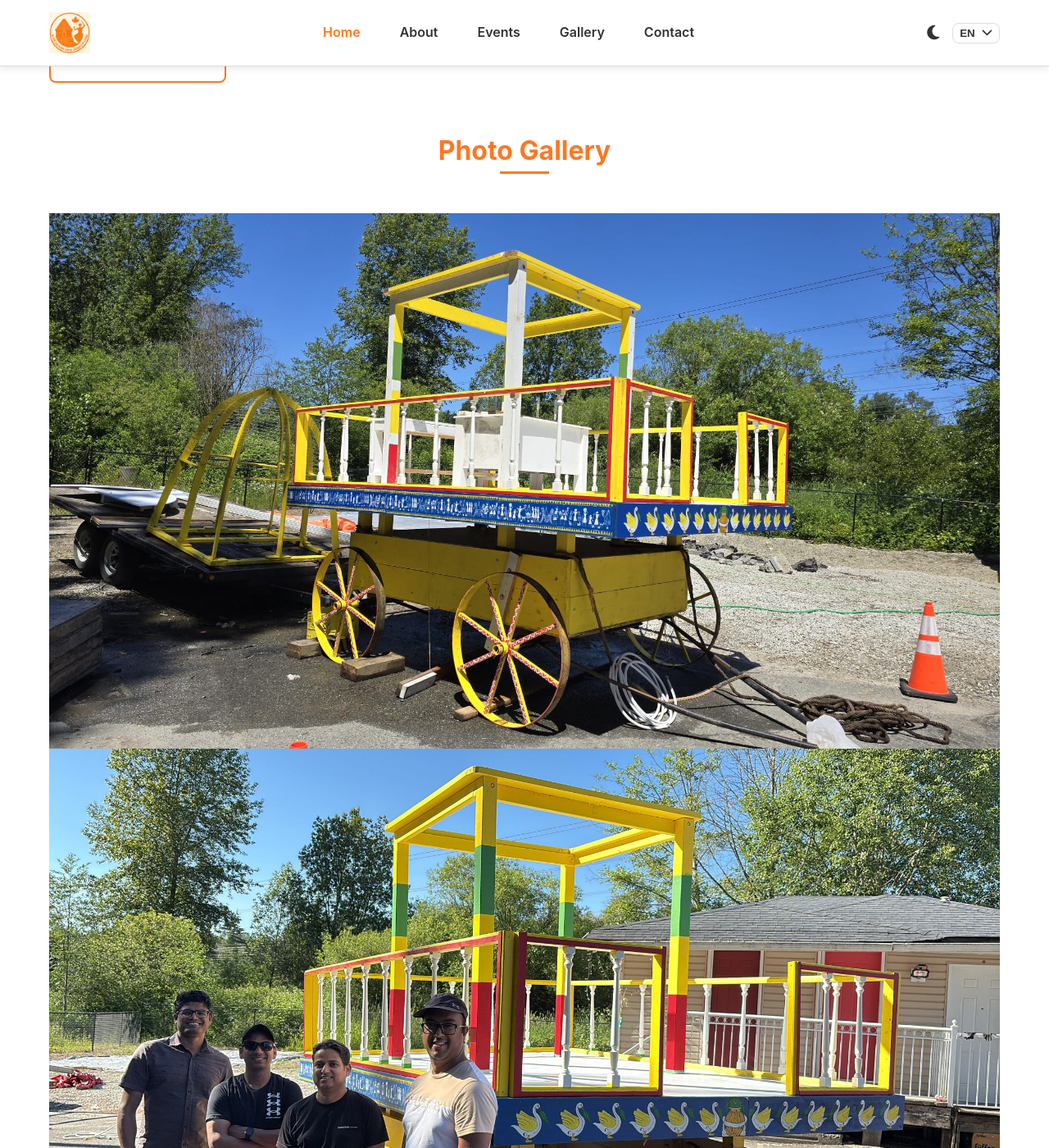
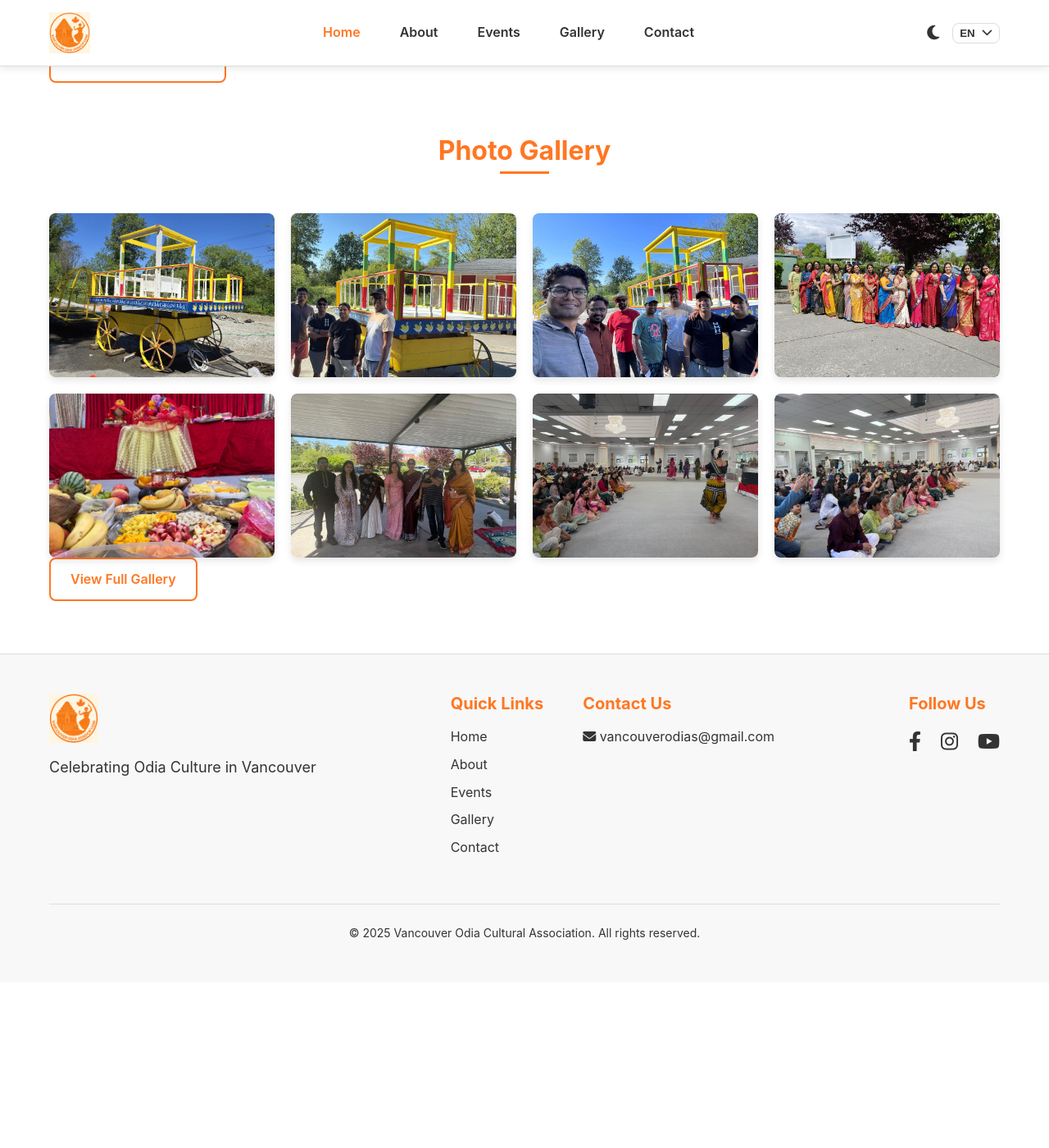
Before and after one commit to vancouverodiaassociation/voa, a Jekyll site: the page built from index.html, in a window 1280 px wide and 1400 px high, scrolled down 2309 px. Shown: the whole window at 82% size. Built offline with Jekyll 4.4.1, drawn with Linux system fonts in a browser that asks for light colours; nearby versions of some CDN libraries; comment, search, counter and statistics services are not loaded; after the commit the page ends 3507 px from its top, so only the background shows below that.

Commit message:
feat: Enhance homepage gallery and add full gallery page structure
- Improves the visual appearance of the gallery preview on the homepage with hover effects and icons.
- Implements LightGallery for a lightbox/pop-up image viewing experience.
- Adds a new '/gallery/' page to display a full gallery, structured to load albums and photos from '_data/gdrive_gallery.yml' (currently with placeholder data for Google Drive integration).
- Includes lazy loading for gallery thumbnails on the full gallery page.

```diff
--- a/_layouts/default.html
+++ b/_layouts/default.html
@@ -34,6 +34,11 @@
   {% include footer.html %}
 
   <!-- Scripts -->
+  <!-- LightGallery JS -->
+  <script src="https://cdn.jsdelivr.net/npm/lightgallery@2.4.0/lightgallery.min.js"></script>
+  <script src="https://cdn.jsdelivr.net/npm/lightgallery@2.4.0/plugins/zoom/lg-zoom.min.js"></script>
+  <script src="https://cdn.jsdelivr.net/npm/lightgallery@2.4.0/plugins/thumbnail/lg-thumbnail.min.js"></script>
+
   <script src="{{ '/assets/js/theme-switcher.js' | relative_url }}"></script>
   <script src="{{ '/assets/js/language-switcher.js' | relative_url }}"></script>
   <script src="{{ '/assets/js/main.js' | relative_url }}"></script>
--- /dev/null
+++ b/assets/css/_full-gallery.scss
@@ -0,0 +1,46 @@
+// assets/css/_full-gallery.scss
+
+.page-content.full-gallery-page {
+  padding-top: 20px;
+  padding-bottom: 40px;
+}
+
+.album-section {
+  margin-bottom: 40px;
+
+  h2 {
+    font-size: 2.2em; // Slightly larger heading for albums
+    margin-bottom: 25px;
+    padding-bottom: 10px;
+    // Theme-aware colors will be inherited or can be set via variables if your setup uses them.
+    // Default light theme:
+    color: #333;
+    border-bottom: 2px solid #eee;
+  }
+}
+
+// Styles for the .gallery-grid and .gallery-item are in _gallery.scss
+// If "large thumbnails" require different image container sizes than the homepage preview,
+// you can add specific overrides here, e.g.:
+// .full-gallery-page .gallery-item img {
+//   height: 250px; // Larger fixed height for full gallery page
+// }
+
+.album-separator {
+  margin-top: 40px;
+  margin-bottom: 40px;
+  border: 0;
+  // Default light theme:
+  border-top: 1px solid #eee;
+}
+
+// Dark theme adjustments (can also be handled in main theme logic if variables are used)
+body.theme-dark {
+  .album-section h2 {
+    color: #f0f0f0;
+    border-bottom-color: #555;
+  }
+  .album-separator {
+    border-top-color: #555;
+  }
+}
--- /dev/null
+++ b/assets/css/_gallery.scss
@@ -0,0 +1,63 @@
+// Gallery Specific Styles
+
+.gallery-grid {
+  display: grid;
+  grid-template-columns: repeat(auto-fit, minmax(250px, 1fr)); // Adjust 250px item width as needed
+  gap: 20px; // Adjust gap between items as needed
+}
+
+.gallery-item {
+  position: relative;
+  overflow: hidden;
+  border-radius: 8px; // Rounded corners for items
+  box-shadow: 0 4px 8px rgba(0, 0, 0, 0.1); // Subtle shadow for depth
+  transition: transform 0.3s ease, box-shadow 0.3s ease;
+  display: block; // Ensure the <a> tag behaves like a block for layout
+
+  &:hover {
+    transform: translateY(-5px); // Lift effect on hover
+    box-shadow: 0 8px 16px rgba(0, 0, 0, 0.2); // Enhanced shadow on hover
+  }
+
+  img {
+    display: block;
+    width: 100%;
+    height: 200px; // Fixed height for consistent card size
+    object-fit: cover; // Ensures the image covers the area, cropping if necessary
+    object-position: center; // Centers the image within its frame
+    transition: transform 0.3s ease;
+  }
+
+  &:hover img {
+    transform: scale(1.05); // Slight zoom effect on image hover
+  }
+}
+
+.gallery-item-overlay {
+  position: absolute;
+  top: 0;
+  left: 0;
+  width: 100%;
+  height: 100%;
+  background-color: rgba(0, 0, 0, 0.5); // Semi-transparent overlay
+  color: white; // Icon color
+  display: flex;
+  justify-content: center;
+  align-items: center;
+  opacity: 0; // Hidden by default
+  transition: opacity 0.3s ease;
+  font-size: 2em; // Adjust icon size
+
+  i { // Style for the icon itself
+    transition: transform 0.3s ease;
+  }
+}
+
+// Show overlay and animate icon when hovering over the gallery item
+.gallery-item:hover .gallery-item-overlay {
+  opacity: 1; // Make overlay visible
+
+  i {
+    transform: scale(1.2); // Make icon slightly larger
+  }
+}
--- a/assets/css/main.scss
+++ b/assets/css/main.scss
@@ -7,6 +7,8 @@
 @import 'base';
 @import 'components';
 @import 'pages';
+@import 'gallery';
+@import 'full-gallery';
 
 // Import FullCalendar styles
 @import 'https://cdn.jsdelivr.net/npm/fullcalendar@5.10.1/main.min.css';
--- a/assets/js/main.js
+++ b/assets/js/main.js
@@ -56,7 +56,8 @@
         selector: '.gallery-item',
         plugins: [lgZoom, lgThumbnail],
         speed: 500,
-        download: false
+        download: false,
+        adaptiveHeight: true
       });
     }
   });
--- a/index.html
+++ b/index.html
@@ -129,35 +129,43 @@
     </div>
 
     <div class="gallery-grid">
-      <!-- Sample Gallery Items - Would be generated dynamically -->
-      <a href="{{ '/assets/images/gallery/gallery1.jpg' | relative_url }}" class="gallery-item">
-        <img src="{{ '/assets/images/gallery/gallery1.jpg' | relative_url }}" alt="Gallery Image">
+      <!-- Sample Gallery Items - Enhanced for better look -->
+      <a href="{{ '/assets/images/gallery/gallery1.jpg' | relative_url }}" class="gallery-item" data-lightbox="home-gallery" data-title="Gallery Image 1">
+        <img src="{{ '/assets/images/gallery/gallery1.jpg' | relative_url }}" alt="Gallery Image 1">
+        <span class="gallery-item-overlay"><i class="fas fa-search-plus"></i></span>
       </a>
-      <a href="{{ '/assets/images/gallery/gallery2.jpg' | relative_url }}" class="gallery-item">
-        <img src="{{ '/assets/images/gallery/gallery2.jpg' | relative_url }}" alt="Gallery Image">
+      <a href="{{ '/assets/images/gallery/gallery2.jpg' | relative_url }}" class="gallery-item" data-lightbox="home-gallery" data-title="Gallery Image 2">
+        <img src="{{ '/assets/images/gallery/gallery2.jpg' | relative_url }}" alt="Gallery Image 2">
+        <span class="gallery-item-overlay"><i class="fas fa-search-plus"></i></span>
       </a>
-      <a href="{{ '/assets/images/gallery/gallery3.jpg' | relative_url }}" class="gallery-item">
-        <img src="{{ '/assets/images/gallery/gallery3.jpg' | relative_url }}" alt="Gallery Image">
+      <a href="{{ '/assets/images/gallery/gallery3.jpg' | relative_url }}" class="gallery-item" data-lightbox="home-gallery" data-title="Gallery Image 3">
+        <img src="{{ '/assets/images/gallery/gallery3.jpg' | relative_url }}" alt="Gallery Image 3">
+        <span class="gallery-item-overlay"><i class="fas fa-search-plus"></i></span>
       </a>
-      <a href="{{ '/assets/images/gallery/gallery4.jpg' | relative_url }}" class="gallery-item">
-        <img src="{{ '/assets/images/gallery/gallery4.jpg' | relative_url }}" alt="Gallery Image">
+      <a href="{{ '/assets/images/gallery/gallery4.jpg' | relative_url }}" class="gallery-item" data-lightbox="home-gallery" data-title="Gallery Image 4">
+        <img src="{{ '/assets/images/gallery/gallery4.jpg' | relative_url }}" alt="Gallery Image 4">
+        <span class="gallery-item-overlay"><i class="fas fa-search-plus"></i></span>
       </a>
-      <a href="{{ '/assets/images/gallery/gallery5.jpg' | relative_url }}" class="gallery-item">
-        <img src="{{ '/assets/images/gallery/gallery5.jpg' | relative_url }}" alt="Gallery Image">
+      <a href="{{ '/assets/images/gallery/gallery5.jpg' | relative_url }}" class="gallery-item" data-lightbox="home-gallery" data-title="Gallery Image 5">
+        <img src="{{ '/assets/images/gallery/gallery5.jpg' | relative_url }}" alt="Gallery Image 5">
+        <span class="gallery-item-overlay"><i class="fas fa-search-plus"></i></span>
       </a>
-      <a href="{{ '/assets/images/gallery/gallery6.jpg' | relative_url }}" class="gallery-item">
-        <img src="{{ '/assets/images/gallery/gallery6.jpg' | relative_url }}" alt="Gallery Image">
+      <a href="{{ '/assets/images/gallery/gallery6.jpg' | relative_url }}" class="gallery-item" data-lightbox="home-gallery" data-title="Gallery Image 6">
+        <img src="{{ '/assets/images/gallery/gallery6.jpg' | relative_url }}" alt="Gallery Image 6">
+        <span class="gallery-item-overlay"><i class="fas fa-search-plus"></i></span>
       </a>
-      <a href="{{ '/assets/images/gallery/gallery7.jpg' | relative_url }}" class="gallery-item">
-        <img src="{{ '/assets/images/gallery/gallery7.jpg' | relative_url }}" alt="Gallery Image">
+      <a href="{{ '/assets/images/gallery/gallery7.jpg' | relative_url }}" class="gallery-item" data-lightbox="home-gallery" data-title="Gallery Image 7">
+        <img src="{{ '/assets/images/gallery/gallery7.jpg' | relative_url }}" alt="Gallery Image 7">
+        <span class="gallery-item-overlay"><i class="fas fa-search-plus"></i></span>
       </a>
-      <a href="{{ '/assets/images/gallery/gallery8.jpg' | relative_url }}" class="gallery-item">
-        <img src="{{ '/assets/images/gallery/gallery8.jpg' | relative_url }}" alt="Gallery Image">
+      <a href="{{ '/assets/images/gallery/gallery8.jpg' | relative_url }}" class="gallery-item" data-lightbox="home-gallery" data-title="Gallery Image 8">
+        <img src="{{ '/assets/images/gallery/gallery8.jpg' | relative_url }}" alt="Gallery Image 8">
+        <span class="gallery-item-overlay"><i class="fas fa-search-plus"></i></span>
       </a>
     </div>
 
     <div class="text-center mt-4">
-      <a href="{{ '/gallery' | relative_url }}" class="btn-outline" data-i18n="home.gallery.viewall">View Full Gallery</a>
+      <a href="{{ '/gallery/' | relative_url }}" class="btn-outline" data-i18n="home.gallery.viewall">View Full Gallery</a>
     </div>
   </div>
 
```
Also changed, not shown: _data/gdrive_gallery.yml (added, +39 -0 lines), full-gallery.html (added, +38 -0 lines).
